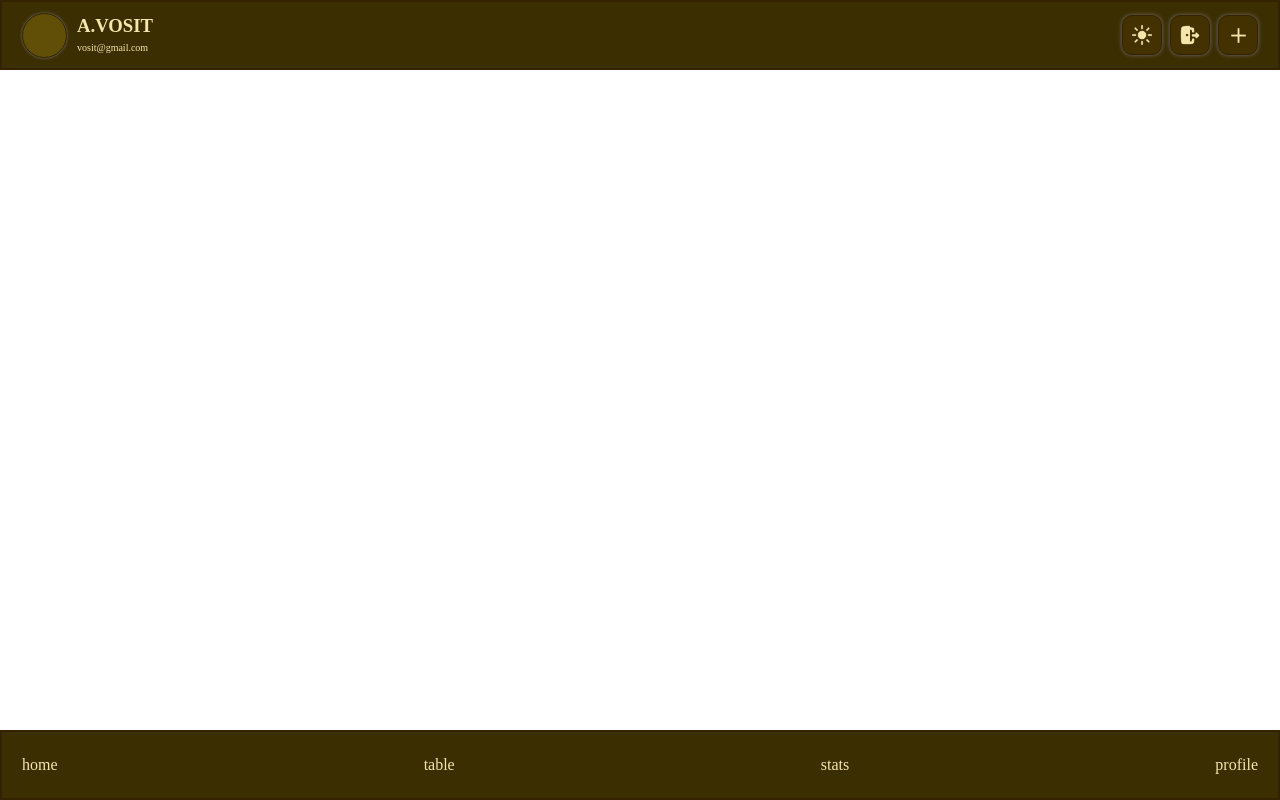
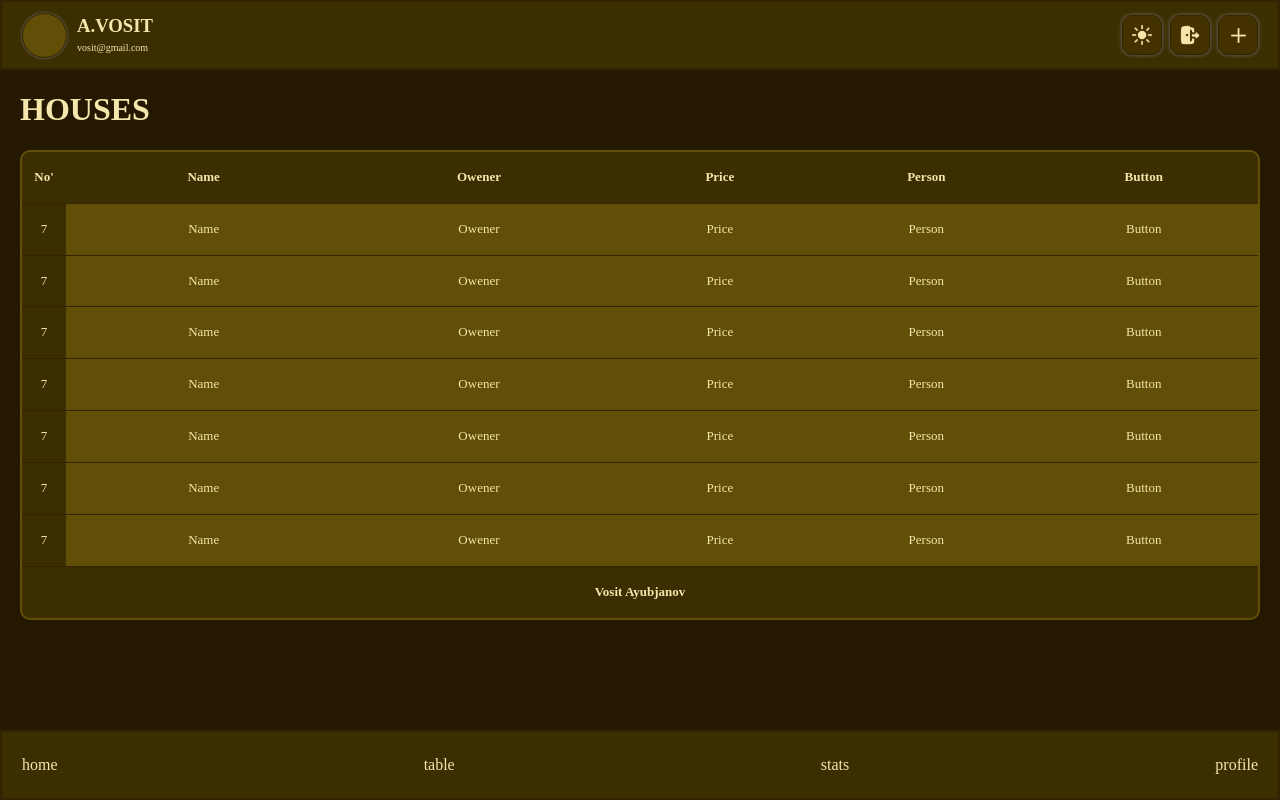
Before and after one commit to fayzullohabdusoliqov-hue/houses-project, a React (Vite) app: page /layout/table in a window 1280 px wide. Built offline with nearby package versions, Linux system fonts and the light colour scheme; a web font is replaced by a local one.

Commit message:
end table but not start table detail because start profile

```diff
--- a/src/App.css
+++ b/src/App.css
@@ -29,7 +29,9 @@
     color: var(--color-text-body);
     font-family: "Intel One Mono";
     width: 100%;
-    height: 100%;
+    height: 100vh;
+    overflow-y: hidden;
+    overflow-y: scroll;
 }
 .conteyner{
     max-width: 1280px;
--- a/src/components/HomeCard/HomeCard.css
+++ b/src/components/HomeCard/HomeCard.css
@@ -1,7 +1,7 @@
 .dashboard_card {
     background: var(--color-card);
     border: 2px solid var(--color-border);
-    box-shadow: 0 2px 6px var(--color-shadow);
+    box-shadow: 0 1px 3px var(--color-shadow);
     transition: all 0.3s ease;
     cursor: pointer;
     padding: 14px;
@@ -17,7 +17,7 @@
 .dashboard_card:hover {
     background: var(--color-card-hover);
     transform: translateY(-5px);
-    box-shadow: 0 5px 10px var(--color-shadow);
+    box-shadow: 0 3px 6px var(--color-shadow);
 }
 .dashboard_subtitle {
     font-weight: 500;
--- a/src/components/HomeOweners/HomeOweners.css
+++ b/src/components/HomeOweners/HomeOweners.css
@@ -10,6 +10,18 @@
     padding: 12px 14px;
     box-shadow: 0 2px 5px var(--color-shadow);
     width: 100%;
+    transition: 0.3s ease-out;
+}
+.owener_item:hover {
+    background: var(--color-card-hover);
+    transform: translateY(-5px);
+    box-shadow: 0 5px 10px var(--color-shadow);
+}
+.owener__content{
+    display: flex;
+    align-items: center;
+    justify-content: flex-end;
+    gap: 5px;
 }
 .owener_id {
     background: var(--color-small-element);
@@ -40,14 +52,14 @@
     justify-content: flex-end;
     gap: 5px;
 }
-.owener_info:nth-child(2) {
+.owener__content > .owener_info{
     display: flex;
     align-items: flex-end;
     justify-content: flex-end;
     flex-direction: column;
 }
 .owener_name {
-    font-size: 15px;
+    font-size: 13px;
     font-weight: 600;
     color: var(--color-text-body);
 }
@@ -57,3 +69,17 @@
     font-size: 12px;
     color: var(--color-text-body);
 }
+.owener__btn{
+    display: flex;
+    align-content: center;
+    justify-content: flex-end;
+    gap: 3px;
+}
+.owener_btn{
+    background: var(--color-small-element);
+    width: 35px;
+    height: 35px;
+    color: var(--color-text-body);
+    border: 2px solid var(--color-border);
+    border-radius: 5px;
+}
--- a/src/components/HomeOweners/HomeOweners.jsx
+++ b/src/components/HomeOweners/HomeOweners.jsx
@@ -7,9 +7,15 @@ function HomeOweners({owener}) {
       <span className="owener_id">#{owener.id}</span>
       <div className="owener_img"></div>
     </div>
-    <div className="owener_info">
-      <h3 className="owener_name">{owener.name} {owener.username}</h3>
-      <span className="owener_tel">{owener.tel}</span>
+    <div className="owener__content">
+      <div className="owener_info">
+        <h3 className="owener_name">{owener.name} {owener.username}</h3>
+        <span className="owener_tel">{owener.tel}</span>
+      </div>
+      <div className="owener__btn">
+        <button className="owener_btn">E</button>
+        <button className="owener_btn">D</button>
+      </div>
     </div>
 </li>)
 }
--- a/src/components/HomeSold/HomeSold.css
+++ b/src/components/HomeSold/HomeSold.css
@@ -0,0 +1,88 @@
+.sold_item {
+    display: flex;
+    align-items: center;
+    justify-content: space-between;
+    gap: 10px;
+
+    background: var(--color-card);
+    border: 2px solid var(--color-border);
+    border-radius: 12px;
+    padding: 12px 14px;
+    box-shadow: 0 2px 5px var(--color-shadow);
+    width: 100%;
+    transition: ease-out 0.3s;
+}
+.sold_item:hover {
+    background: var(--color-card-hover);
+    transform: translateY(-5px);
+    box-shadow: 0 5px 10px var(--color-shadow);
+}
+.sold__content{
+    display: flex;
+    align-items: center;
+    justify-content: flex-end;
+    gap: 5px;
+}
+.sold_id {
+    background: var(--color-small-element);
+    color: var(--color-text-body);
+    border: 2px solid var(--color-border);
+    border-radius: 10px;
+    padding: 18px;
+    font-size: 13px;
+    font-weight: 700;
+    width: 32px;
+    height: 32px;
+
+    display: flex;
+    align-items: center;
+    justify-content: center;
+}
+.sold_sum{
+    background: var(--color-small-element);
+    border: 2px solid var(--color-border);
+    width: 45px;
+    height: 40px;
+    border-radius: 8px;
+    font-size: smaller;
+
+    display: flex;
+    align-items: center;
+    justify-content: center;
+}
+.sold_info {
+    display: flex;
+    align-items: center;
+    justify-content: flex-end;
+    gap: 5px;
+}
+.sold__content > .sold_info{
+    display: flex;
+    align-items: flex-end;
+    justify-content: flex-end;
+    flex-direction: column;
+}
+.sold_subtitle{
+    font-size: 14px;
+    font-weight: 600;
+    color: var(--color-text-body);
+}
+.sold_text{
+    margin-top: 2px;
+    font-size: 12px;
+    color: var(--color-text-body);
+}
+.sold__btn{
+    display: flex;
+    align-content: center;
+    justify-content: flex-end;
+    gap: 3px;
+}
+.sold_btn{
+    background: var(--color-small-element);
+    width: 35px;
+    height: 35px;
+    color: var(--color-text-body);
+    border: 2px solid var(--color-border);
+    border-radius: 5px;
+}
--- a/src/components/HomeSold/HomeSold.jsx
+++ b/src/components/HomeSold/HomeSold.jsx
@@ -1,9 +1,22 @@
 import React from 'react'
 import "./HomeSold.css"
 
-function HomeSold() {
+function HomeSold({sold}) {
   return (<li className='sold_item'>
-
+    <div className="sold_info">
+      <span className="sold_id">#{sold.id}</span>
+      <strong className="sold_sum">so'm</strong>
+    </div>
+    <div className="sold__content">
+      <div className="sold_info">
+        <h3 className="sold_subtitle">{sold.owener}</h3>
+        <p className="sold_text">{sold.houseName}</p>
+      </div>
+      <div className="sold__btn">
+        <button className="sold_btn">E</button>
+        <button className="sold_btn">D</button>
+      </div>
+    </div>
   </li>)
 }
 
--- /dev/null
+++ b/src/components/TableItem/TableItem.jsx
@@ -0,0 +1,14 @@
+import React from 'react'
+
+function TableItem() {
+  return (<tr className="table_tr">
+    <td className="table_td">7</td>
+    <td className="table_td">Name</td>
+    <td className="table_td">Owener</td>
+    <td className="table_td">Price</td>
+    <td className="table_td">Person</td>
+    <td className="table_td">Button</td>
+  </tr>)
+}
+
+export default TableItem
--- a/src/pages/Home/Home.css
+++ b/src/pages/Home/Home.css
@@ -5,7 +5,7 @@
     display: grid;
     grid-template-columns: repeat(2, 1fr);
     grid-template-rows: repeat(2, 100px);
-    gap: 5px;
+    gap: 8px;
 }
 
 .oweners{
--- a/src/pages/Home/Home.jsx
+++ b/src/pages/Home/Home.jsx
@@ -34,12 +34,17 @@ function Home() {
     </section>
     <section className="sold">
       <div className="conteyner">
-        <h2 className="sold_title">SOLD</h2>
+        <h2 className="sold_title">SOLD OUT</h2>
         <ul className="sold__list">
           {/* {
             Array.map((el) => <HomeSold sold={el}/>)
           } */}
-          <HomeSold/>
+          <HomeSold sold={{id:1, sum: 100000000, owener: "vosit ayubjanov", houseName: "sergeli 4"}}/>
+          <HomeSold sold={{id:2, sum: 100000000, owener: "vosit ayubjanov", houseName: "sergeli 4"}}/>
+          <HomeSold sold={{id:3, sum: 100000000, owener: "vosit ayubjanov", houseName: "sergeli 4"}}/>
+          <HomeSold sold={{id:4, sum: 100000000, owener: "vosit ayubjanov", houseName: "sergeli 4"}}/>
+          <HomeSold sold={{id:5, sum: 100000000, owener: "vosit ayubjanov", houseName: "sergeli 4"}}/>
+          <HomeSold sold={{id:6, sum: 100000000, owener: "vosit ayubjanov", houseName: "sergeli 4"}}/>
         </ul>
       </div>
     </section>
--- a/src/pages/Table/Table.css
+++ b/src/pages/Table/Table.css
@@ -0,0 +1,56 @@
+.houses{
+    padding-bottom: 100px;
+}
+.houses_table {
+    width: 100%;
+    border-collapse: collapse;
+    background: var(--color-card);
+    color: var(--color-text-body);
+    border: 2px solid var(--color-border);
+    border-radius: 10px;
+    overflow: hidden;
+}
+.table_th, .table_td {
+    padding: 14px 18px;
+    text-align: center;
+    border-bottom: 1px solid var(--color-border);
+}
+.table_header, .table_footer {
+    background: var(--color-section);
+}
+.table_tr:hover {
+    background: var(--color-card-hover);
+}
+.houses{
+    width:100%;
+    overflow-x:auto;
+}
+.houses_table{
+    min-width:650px;
+    font-size:13px;
+}
+.table_th,.table_td{
+    padding:18px 12px;
+    white-space:nowrap;
+}
+.table_tr > .table_td:nth-child(1){
+    background: var(--color-section);
+}
+.table_th:nth-child(1),.table_td:nth-child(1){
+    width:45px;
+}
+.table_th:nth-child(2),.table_td:nth-child(2){
+    min-width:120px;
+}
+.table_th:nth-child(3),.table_td:nth-child(3){
+    min-width:120px;
+}
+.table_th:nth-child(4),.table_td:nth-child(4){
+    min-width:90px;
+}
+.table_th:nth-child(5),.table_td:nth-child(5){
+     min-width:90px;
+}
+.table_th:nth-child(6),.table_td:nth-child(6){
+    min-width:100px;
+}
--- a/src/pages/Table/Table.jsx
+++ b/src/pages/Table/Table.jsx
@@ -1,11 +1,41 @@
 import React from 'react'
+import "./Table.css"
+import TableItem from '../../components/TableItem/TableItem'
 
 function Table() {
-  return (
-    <div>
-
-    </div>
-  )
+  return (<main className='site__main'>
+    <section className="houses">
+      <div className="conteyner houses__wraper">
+        <h1 className="houses_title">HOUSES</h1>
+        <table className="houses_table">
+          <thead className='table_header'>
+            <tr className="table_tr">
+              <th className="table_th">No'</th>
+              <th className="table_th">Name</th>
+              <th className="table_th">Owener</th>
+              <th className="table_th">Price</th>
+              <th className="table_th">Person</th>
+              <th className="table_th">Button</th>
+            </tr>
+          </thead>
+          <tbody className='table_main'>
+            <TableItem/>
+            <TableItem/>
+            <TableItem/>
+            <TableItem/>
+            <TableItem/>
+            <TableItem/>
+            <TableItem/>
+          </tbody>
+          <tfoot className='table_footer'>
+            <tr className="table_tr">
+              <th className="table_th" colSpan={6}>Vosit Ayubjanov</th>
+            </tr>
+          </tfoot>
+        </table>
+      </div>
+    </section>
+  </main>)
 }
 
 export default Table
```
